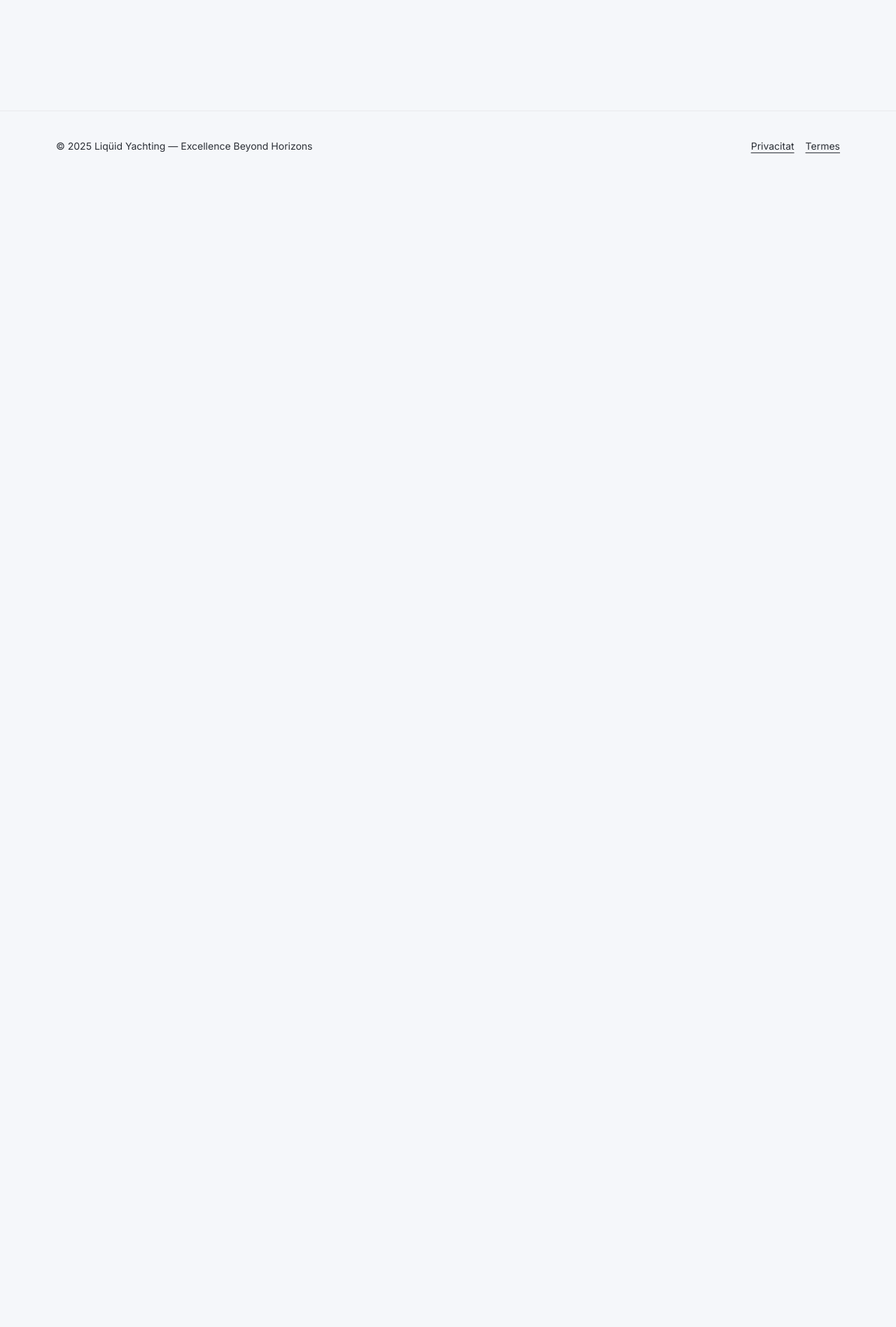
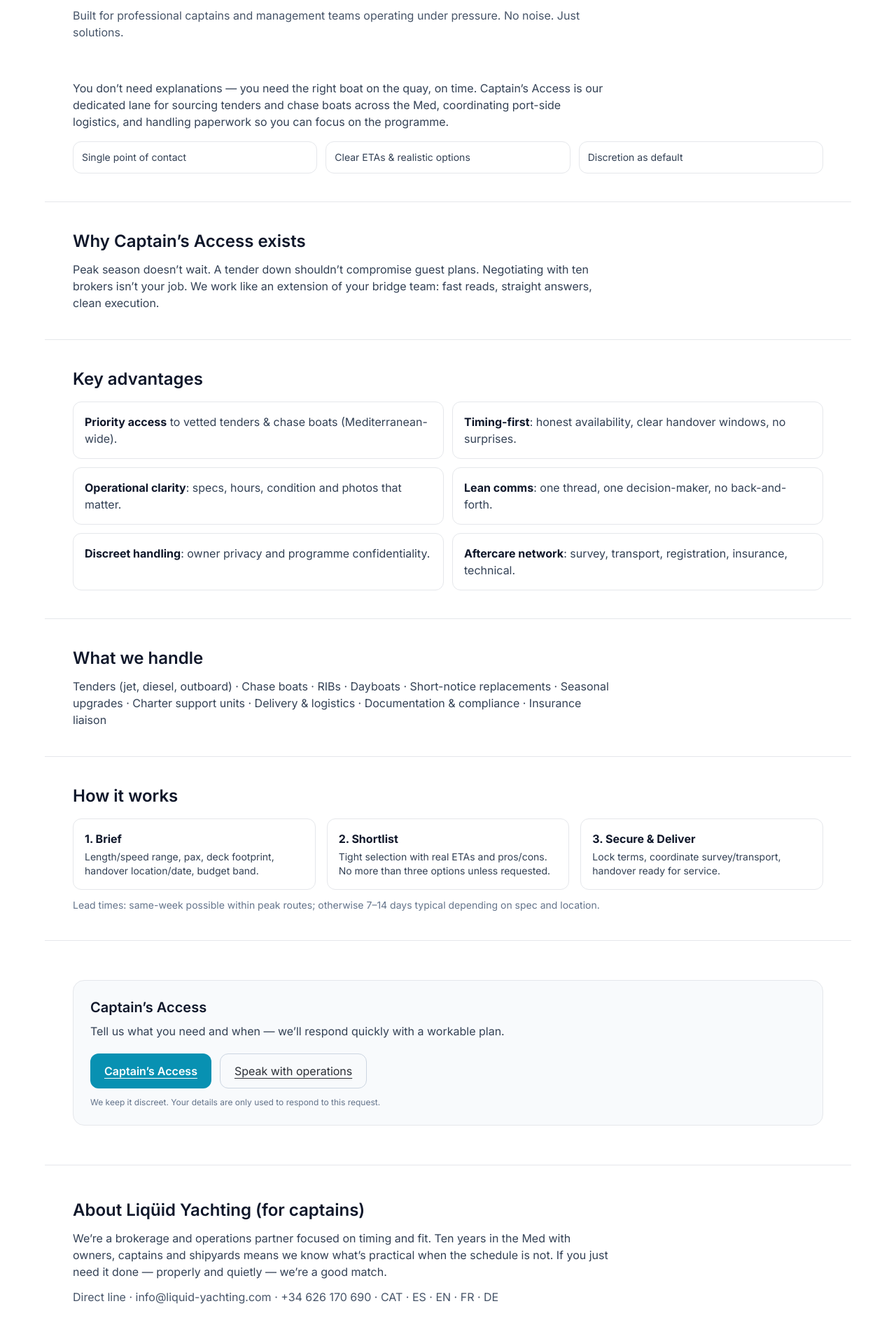
Before and after one commit to LiquidYachting/prova-2, a Next.js app: page /captains in a window 1280 px wide. Shown: the part 223-2120 px from the top of the page at 70% size. Before the commit the page ends 800 px from the top, so only its background shows below. Built offline with nearby package versions, Linux system fonts and the light colour scheme.

Commit message:
Update page.tsx

```diff
--- a/app/(cat)/captains/page.tsx
+++ b/app/(cat)/captains/page.tsx
@@ -1,8 +1,142 @@
-export default function CaptainsPage() {
+export const dynamic = "force-static";
+
+export default function CaptainsAccessPage() {
   return (
-    <main className="container mx-auto px-6 xl:px-10 py-20">
-      <h1 className="text-3xl md:text-4xl font-semibold text-slate-900">Capitans professionals</h1>
-      <p id="urgent" className="mt-3 text-slate-600">Pàgina temporal per satisfer rutes. Contingut complet vindrà després.</p>
+    <main className="bg-white">
+      {/* Header */}
+      <section className="container mx-auto px-6 xl:px-10 py-14">
+        <h1 className="text-3xl md:text-5xl font-semibold text-slate-900">
+          Captain’s Access — From one bridge to another, we speak your language.
+        </h1>
+        <p className="mt-4 text-slate-600 max-w-3xl">
+          Built for professional captains and management teams operating under pressure.
+          No noise. Just solutions.
+        </p>
+      </section>
+
+      {/* Intro */}
+      <section className="container mx-auto px-6 xl:px-10 pb-10">
+        <p className="text-slate-700 max-w-3xl">
+          You don’t need explanations — you need the right boat on the quay, on time.
+          Captain’s Access is our dedicated lane for sourcing tenders and chase boats across the Med,
+          coordinating port-side logistics, and handling paperwork so you can focus on the programme.
+        </p>
+        <ul className="mt-4 grid sm:grid-cols-3 gap-3 text-sm text-slate-700">
+          <li className="rounded-xl border p-3">Single point of contact</li>
+          <li className="rounded-xl border p-3">Clear ETAs & realistic options</li>
+          <li className="rounded-xl border p-3">Discretion as default</li>
+        </ul>
+      </section>
+
+      {/* Why it exists */}
+      <section className="container mx-auto px-6 xl:px-10 py-10 border-t">
+        <h2 className="text-2xl font-semibold text-slate-900">Why Captain’s Access exists</h2>
+        <p className="mt-3 text-slate-700 max-w-3xl">
+          Peak season doesn’t wait. A tender down shouldn’t compromise guest plans. Negotiating with ten brokers
+          isn’t your job. We work like an extension of your bridge team: fast reads, straight answers, clean execution.
+        </p>
+      </section>
+
+      {/* Advantages */}
+      <section className="container mx-auto px-6 xl:px-10 py-10 border-t">
+        <h2 className="text-2xl font-semibold text-slate-900">Key advantages</h2>
+        <ul className="mt-4 grid md:grid-cols-2 gap-3 text-slate-700">
+          <li className="rounded-xl border p-4">
+            <b className="text-slate-900">Priority access</b> to vetted tenders & chase boats (Mediterranean-wide).
+          </li>
+          <li className="rounded-xl border p-4">
+            <b className="text-slate-900">Timing-first</b>: honest availability, clear handover windows, no surprises.
+          </li>
+          <li className="rounded-xl border p-4">
+            <b className="text-slate-900">Operational clarity</b>: specs, hours, condition and photos that matter.
+          </li>
+          <li className="rounded-xl border p-4">
+            <b className="text-slate-900">Lean comms</b>: one thread, one decision-maker, no back-and-forth.
+          </li>
+          <li className="rounded-xl border p-4">
+            <b className="text-slate-900">Discreet handling</b>: owner privacy and programme confidentiality.
+          </li>
+          <li className="rounded-xl border p-4">
+            <b className="text-slate-900">Aftercare network</b>: survey, transport, registration, insurance, technical.
+          </li>
+        </ul>
+      </section>
+
+      {/* Scope */}
+      <section className="container mx-auto px-6 xl:px-10 py-10 border-t">
+        <h2 className="text-2xl font-semibold text-slate-900">What we handle</h2>
+        <p className="mt-3 text-slate-700 max-w-3xl">
+          Tenders (jet, diesel, outboard) · Chase boats · RIBs · Dayboats · Short-notice replacements · Seasonal upgrades ·
+          Charter support units · Delivery & logistics · Documentation & compliance · Insurance liaison
+        </p>
+      </section>
+
+      {/* How it works */}
+      <section className="container mx-auto px-6 xl:px-10 py-10 border-t">
+        <h2 className="text-2xl font-semibold text-slate-900">How it works</h2>
+        <ol className="mt-4 grid md:grid-cols-3 gap-4">
+          <li className="rounded-xl border p-4">
+            <b className="text-slate-900">1. Brief</b>
+            <p className="text-slate-700 mt-1 text-sm">
+              Length/speed range, pax, deck footprint, handover location/date, budget band.
+            </p>
+          </li>
+          <li className="rounded-xl border p-4">
+            <b className="text-slate-900">2. Shortlist</b>
+            <p className="text-slate-700 mt-1 text-sm">
+              Tight selection with real ETAs and pros/cons. No more than three options unless requested.
+            </p>
+          </li>
+          <li className="rounded-xl border p-4">
+            <b className="text-slate-900">3. Secure & Deliver</b>
+            <p className="text-slate-700 mt-1 text-sm">
+              Lock terms, coordinate survey/transport, handover ready for service.
+            </p>
+          </li>
+        </ol>
+        <p className="mt-3 text-slate-500 text-sm">
+          Lead times: same-week possible within peak routes; otherwise 7–14 days typical depending on spec and location.
+        </p>
+      </section>
+
+      {/* CTA */}
+      <section className="container mx-auto px-6 xl:px-10 py-14 border-t">
+        <div className="rounded-2xl border p-6 bg-slate-50">
+          <h3 className="text-xl font-semibold text-slate-900">Captain’s Access</h3>
+          <p className="mt-2 text-slate-700">
+            Tell us what you need and when — we’ll respond quickly with a workable plan.
+          </p>
+          <div className="mt-5 flex flex-wrap gap-3">
+            <a
+              href="/contact"
+              className="inline-flex items-center rounded-xl px-5 py-3 bg-cyan-600 text-white font-semibold hover:bg-cyan-700"
+            >
+              Captain’s Access
+            </a>
+            <a
+              href="mailto:info@liquid-yachting.com"
+              className="inline-flex items-center rounded-xl px-5 py-3 border border-slate-300 hover:bg-slate-50"
+            >
+              Speak with operations
+            </a>
+          </div>
+          <p className="mt-3 text-xs text-slate-500">
+            We keep it discreet. Your details are only used to respond to this request.
+          </p>
+        </div>
+      </section>
+
+      {/* About (for captains) */}
+      <section className="container mx-auto px-6 xl:px-10 py-12 border-t">
+        <h2 className="text-2xl font-semibold text-slate-900">About Liqüid Yachting (for captains)</h2>
+        <p className="mt-3 text-slate-700 max-w-3xl">
+          We’re a brokerage and operations partner focused on timing and fit. Ten years in the Med with owners, captains and shipyards
+          means we know what’s practical when the schedule is not. If you just need it done — properly and quietly — we’re a good match.
+        </p>
+        <p className="mt-3 text-slate-600">
+          Direct line · info@liquid-yachting.com · +34 626 170 690 · CAT · ES · EN · FR · DE
+        </p>
+      </section>
     </main>
   );
 }
```
